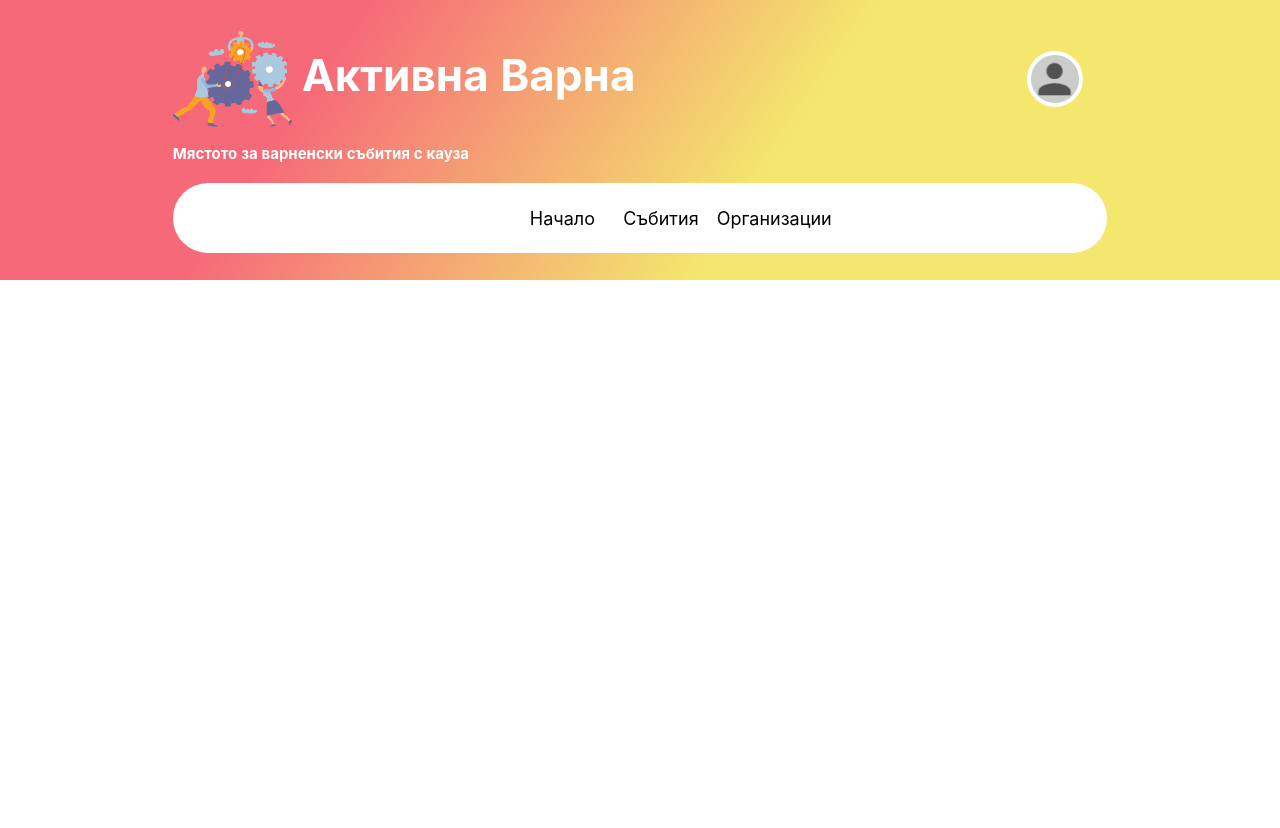
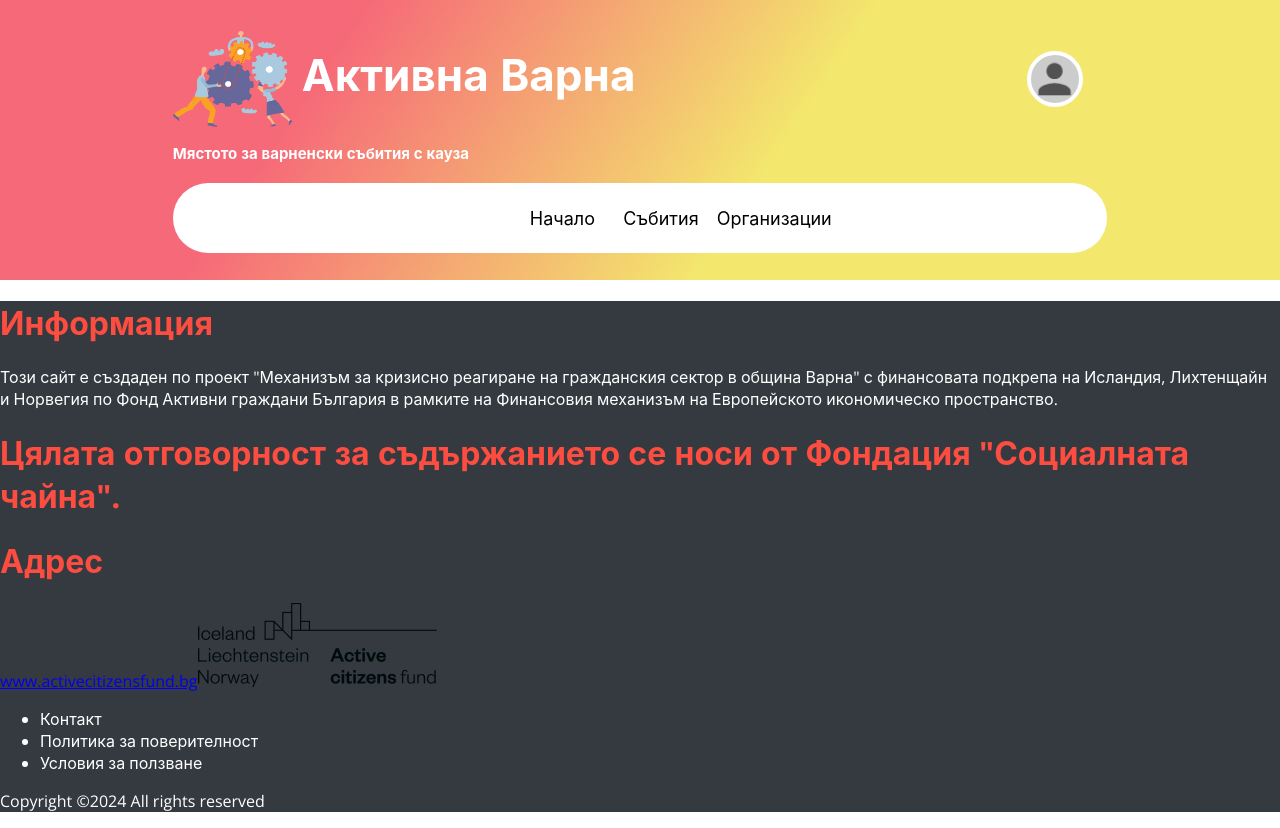
Before and after one commit to Ludogorie-Soft/active-varna-react, a React (Create React App) app in the folder active-varna-react/: page / in a window 1280 px wide. Before the commit the page ends 800 px from the top, so only its background shows below. Built offline with nearby package versions, Linux system fonts and the light colour scheme.

Commit message:
Update Footer

```diff
--- a/active-varna-react/src/App.css
+++ b/active-varna-react/src/App.css
@@ -1,7 +1,18 @@
 @import url("https://fonts.googleapis.com/css2?family=Montserrat&family=Open+Sans:ital,wght@0,300..800;1,300..800&family=Raleway:ital,wght@0,100..900;1,100..900&display=swap");
 
 @import url(./components/Header/header.css);
+@import url(./components/Footer/footer.css);
 
 ::-webkit-scrollbar {
   width: 0px;
 }
+
+body {
+  min-height: 100vh;
+  display: flex;
+  flex-direction: column;
+}
+
+main {
+  flex-grow: 1;
+}
--- a/active-varna-react/src/App.js
+++ b/active-varna-react/src/App.js
@@ -1,17 +1,20 @@
 // import logo from "./logo.svg";
 import "./App.css";
+import { Footer } from "./components/Footer/Footer";
 import { Header } from "./components/Header/Header";
-// import { Footer } from "./components/Footer/Footer";
 
 // import { Route, Routes } from "react-router-dom";
 // import { AuthProvider } from "./context/AuthContext";
 
 function App() {
   return (
-    // <AuthProvider>
-    <Header />
-    // <main>{/* <Routes></Routes> */}</main>
-    // </AuthProvider>
+    <>
+      {/* <AuthProvider> */}
+      <Header />
+      <main></main>
+      <Footer />
+      {/* </AuthProvider> */}
+    </>
   );
 }
 
--- a/active-varna-react/src/components/Footer/Footer.js
+++ b/active-varna-react/src/components/Footer/Footer.js
@@ -0,0 +1,38 @@
+import { Link } from "react-router-dom";
+import fundImg from "../../images/Active-citizens-fund.png";
+
+export const Footer = () => {
+  return (
+    <footer>
+      <div className="footer-container">
+        <div className="footer-container-info">
+          <h1>Информация</h1>
+          <p>
+            Този сайт е създаден по проект "Механизъм за кризисно реагиране на
+            гражданския сектор в община Варна" с финансовата подкрепа на
+            Исландия, Лихтенщайн и Норвегия по Фонд Активни граждани България в
+            рамките на Финансовия механизъм на Европейското икономическо
+            пространство.
+          </p>
+          <h1>
+            Цялата отговорност за съдържанието се носи от Фондация "Социалната
+            чайна".
+          </h1>
+        </div>
+        <div className="footer-container-address">
+          <h1>Адрес</h1>
+          <Link to="www.activecitizensfund.bg">www.activecitizensfund.bg</Link>
+          <img src={fundImg} alt="Active citizens fund" />
+        </div>
+      </div>
+      <div className="footer-contacts">
+        <ul>
+          <li>Контакт</li>
+          <li>Политика за поверителност</li>
+          <li>Условия за ползване</li>
+        </ul>
+      </div>
+      <p>Copyright ©2024 All rights reserved</p>
+    </footer>
+  );
+};
--- /dev/null
+++ b/active-varna-react/src/components/Footer/footer.css
@@ -0,0 +1,8 @@
+footer {
+  background-color: #343a40;
+  color: white;
+}
+
+footer h1 {
+  color: #fd4d40;
+}
```
Also changed, not shown: active-varna-react/src/images/Active-citizens-fund.png (added), active-varna-react/src/images/england.gif (added).
